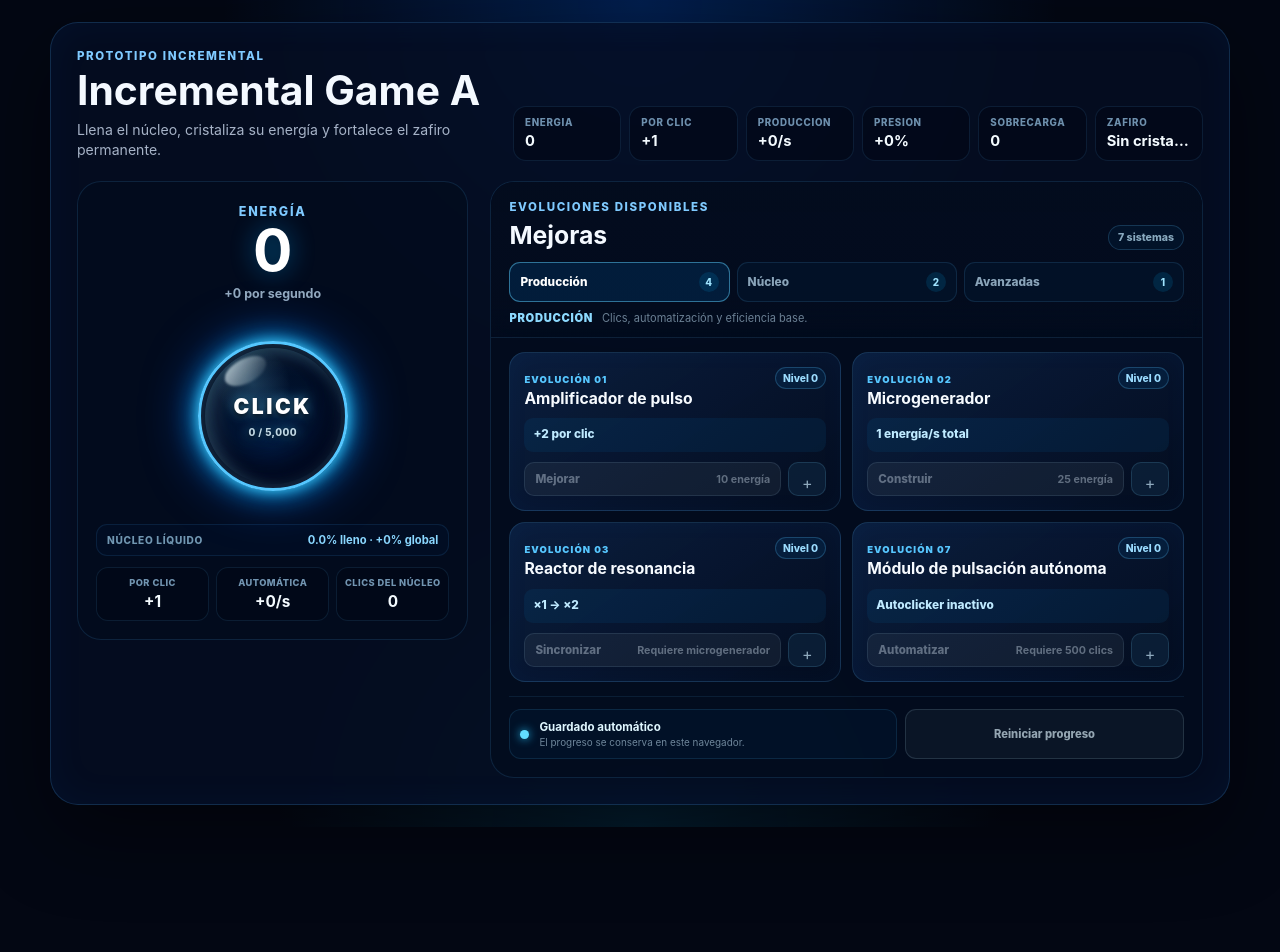
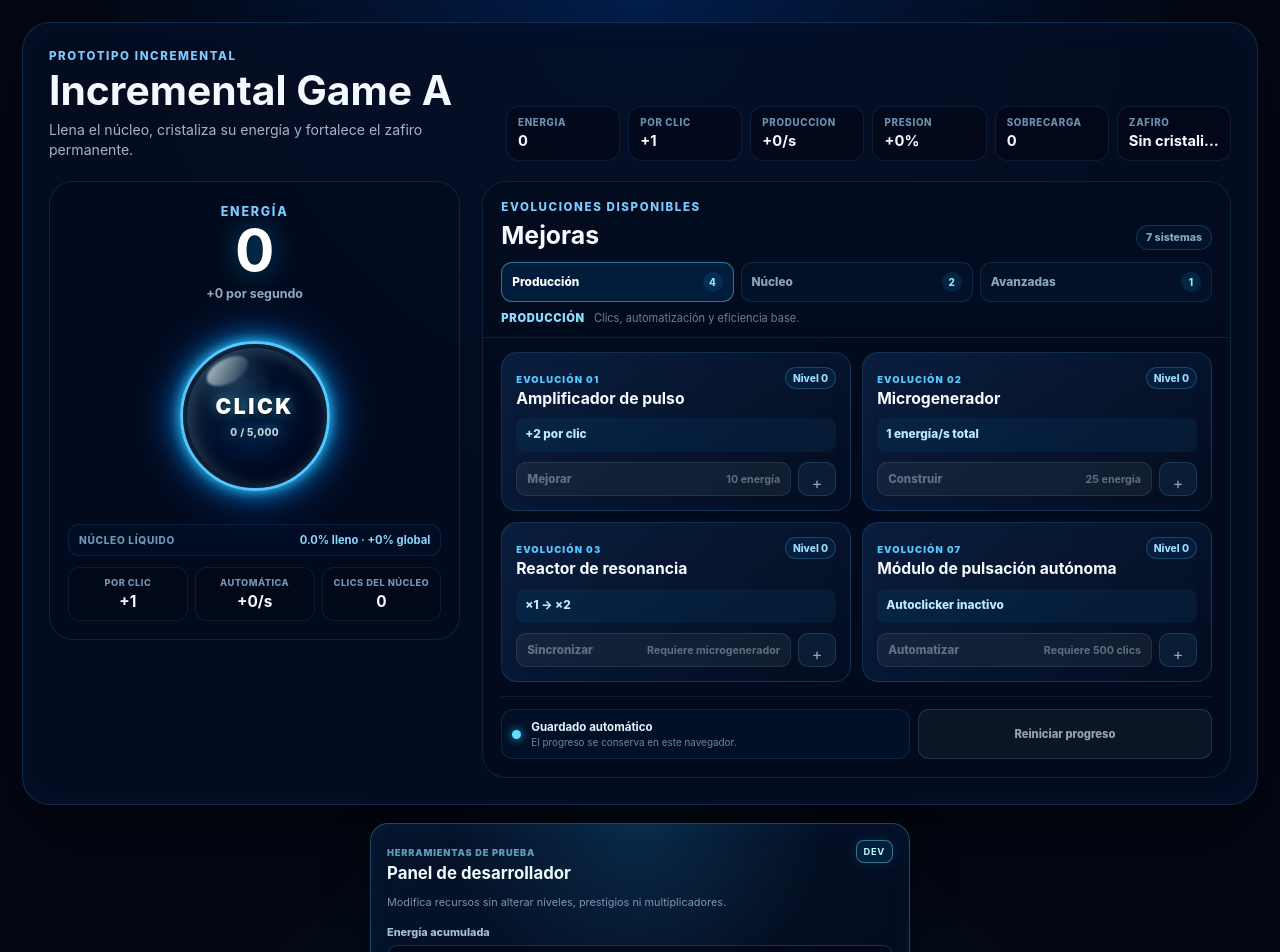
Before and after one commit to xArtXtrAx/incremental-game-A, a React (Vite) app: page / in a window 1280 px wide. Shown: the top 952 px of the page. Before the commit the page ends 827 px from the top, so only its background shows below. Built offline with nearby package versions, Linux system fonts and the light colour scheme.

Commit message:
Integrar panel de desarrollador seguro

```diff
--- a/src/App.tsx
+++ b/src/App.tsx
@@ -2,6 +2,11 @@ import { useEffect, useReducer, useRef, useState } from 'react'
 import './App.css'
 import './ProposalA.css'
 import './PrestigeSapphire.css'
+import {
+  DeveloperPanel,
+  sanitizeDeveloperValues,
+  type DeveloperValues,
+} from './DeveloperPanel'
 import {
   GameCore,
   type ClickBurst,
@@ -27,14 +32,36 @@ import {
   loadGameState,
   saveGameState,
   SPHERE_CLICK_CAPACITY,
+  type GameAction,
+  type GameState,
 } from './game'
 
 type MobileView = 'core' | 'upgrades'
+type AppAction =
+  | GameAction
+  | { type: 'developer-set-values'; values: DeveloperValues }
 
 const format = new Intl.NumberFormat('es-MX', { maximumFractionDigits: 2 })
 
+function appReducer(state: GameState, action: AppAction): GameState {
+  if (action.type === 'developer-set-values') {
+    const values = sanitizeDeveloperValues(action.values)
+    const sphereBelowCapacity = values.manualClicks < SPHERE_CLICK_CAPACITY
+
+    return {
+      ...state,
+      energy: values.energy,
+      manualClicks: values.manualClicks,
+      overloadCharge: sphereBelowCapacity ? 0 : state.overloadCharge,
+      overloadUntil: sphereBelowCapacity ? 0 : state.overloadUntil,
+    }
+  }
+
+  return gameReducer(state, action)
+}
+
 function App() {
-  const [game, dispatch] = useReducer(gameReducer, initialGameState, loadGameState)
+  const [game, dispatch] = useReducer(appReducer, initialGameState, loadGameState)
   const [bursts, setBursts] = useState<ClickBurst[]>([])
   const [cavitationBurst, setCavitationBurst] = useState<EnergyBurst | null>(null)
   const [overloadBurst, setOverloadBurst] = useState<OverloadBurst | null>(null)
@@ -100,7 +127,7 @@ function App() {
 
     setClockNow(now)
     const id = window.setInterval(() => setClockNow(Date.now()), 100)
-    return () => window.clearInterval(id)
+    return () => window.clearTimeout(id)
   }, [game.overloadUntil])
 
   useEffect(() => saveGameState(game), [game])
@@ -173,10 +200,7 @@ function App() {
   }
 
   function handleCrystallize() {
-    if (
-      isCrystallizing ||
-      game.manualClicks < SPHERE_CLICK_CAPACITY
-    ) {
+    if (isCrystallizing || game.manualClicks < SPHERE_CLICK_CAPACITY) {
       return
     }
 
@@ -218,8 +242,18 @@ function App() {
     setResetArmed(false)
   }
 
+  function handleDeveloperValues(values: DeveloperValues) {
+    if (isCrystallizing) {
+      return
+    }
+
+    setClockNow(Date.now())
+    dispatch({ type: 'developer-set-values', values })
+  }
+
   return (
     <main className="game-screen">
+      <div className="game-workspace">
         <section className="game-panel">
           <header className="game-header">
             <div className="header-copy">
@@ -260,7 +294,9 @@ function App() {
                     : `${game.overloadCharge}`}
                 </strong>
               </div>
-            <div className={`summary-item sapphire-summary${game.prestigeCount > 0 ? ' is-active' : ''}`}>
+              <div
+                className={`summary-item sapphire-summary${game.prestigeCount > 0 ? ' is-active' : ''}`}
+              >
                 <span>Zafiro</span>
                 <strong>
                   {game.prestigeCount > 0
@@ -325,6 +361,14 @@ function App() {
             </div>
           </div>
         </section>
+
+        <DeveloperPanel
+          energy={game.energy}
+          manualClicks={game.manualClicks}
+          disabled={isCrystallizing}
+          onApply={handleDeveloperValues}
+        />
+      </div>
     </main>
   )
 }
```
Lines whose indentation alone changed are shown as unchanged.
